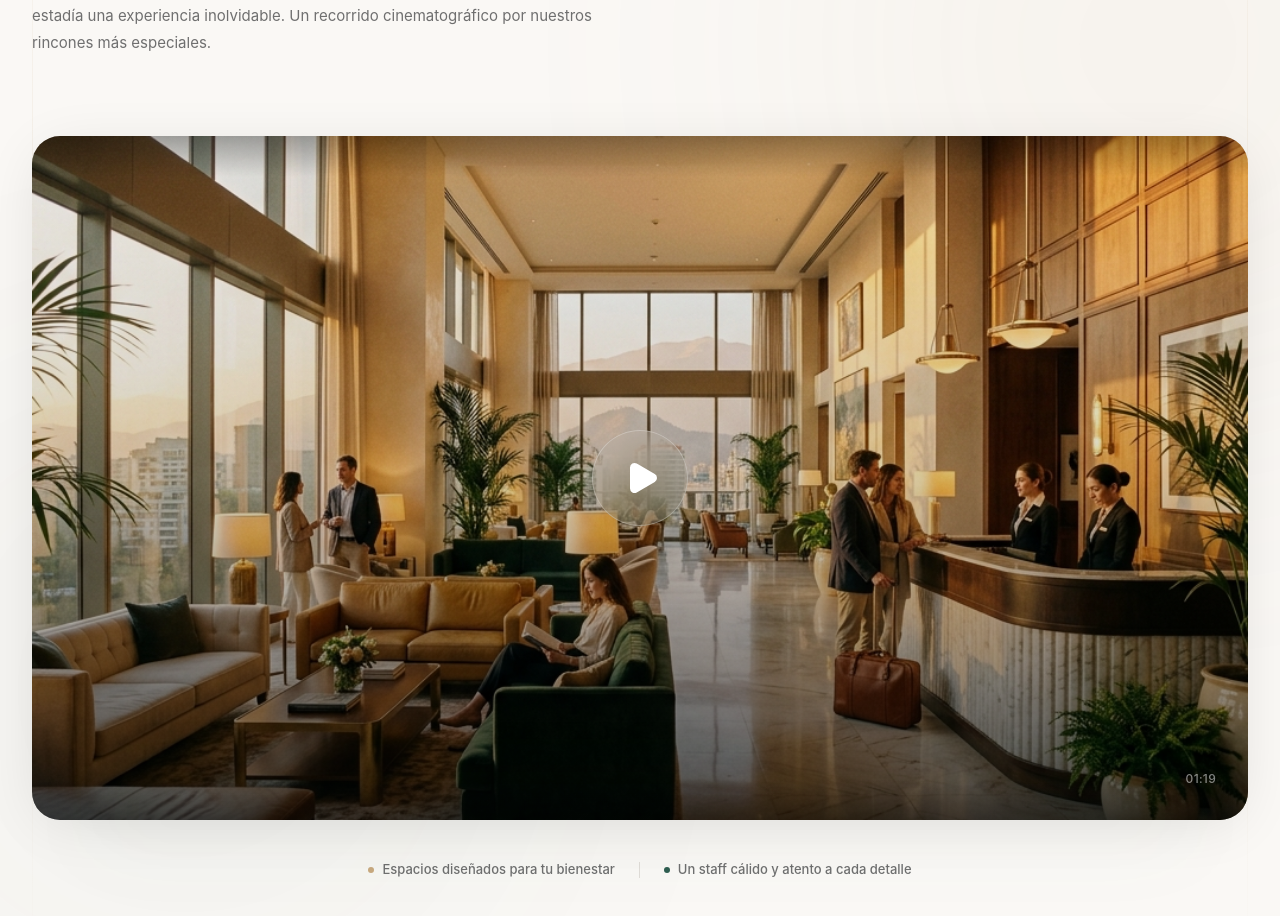
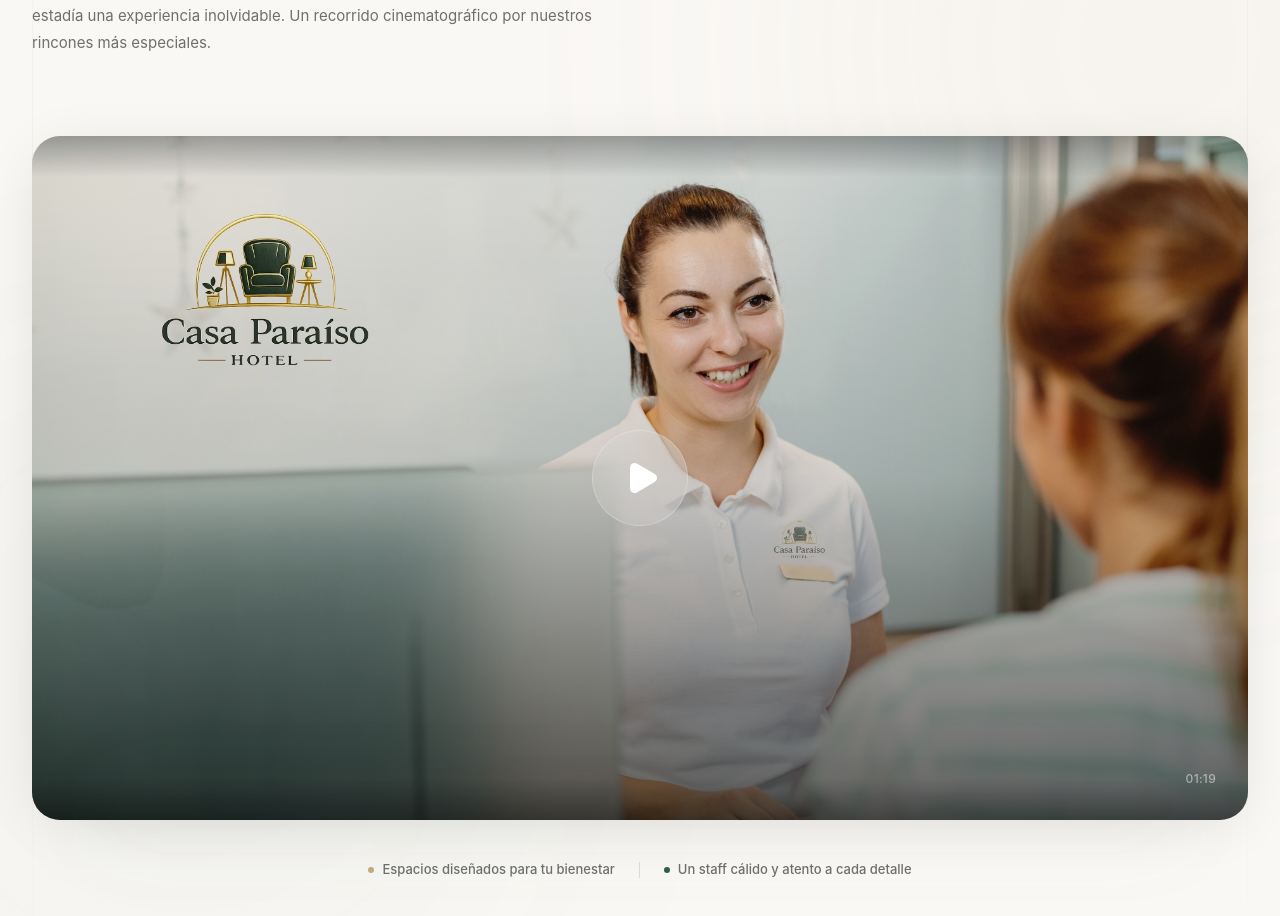
Before and after one commit to SoyAlfredoDev/smartPro-hotelCasaParaiso, a Next.js app: page / in a window 1280 px wide. Shown: the part 2560-3476 px from the top of the page. Built offline with nearby package versions, Linux system fonts and the light colour scheme; no server answers; the database is empty.

Commit message:
update img video

```diff
--- a/section/VideoShowcaseSection.tsx
+++ b/section/VideoShowcaseSection.tsx
@@ -181,7 +181,7 @@ export default function VideoShowcaseSection() {
               {/* Thumbnail */}
               <div className="relative aspect-[16/9] w-full overflow-hidden">
                 <Image
-                  src="/images/video-thumbnail-hotel.png"
+                  src="/images/portada-video.jpg"
                   alt="Vista cinematográfica del Hotel Casa Paraíso"
                   fill
                   sizes="(max-width: 768px) 100vw, (max-width: 1200px) 90vw, 1200px"
```
Also changed, not shown: public/images/portada-video.jpg (added).
